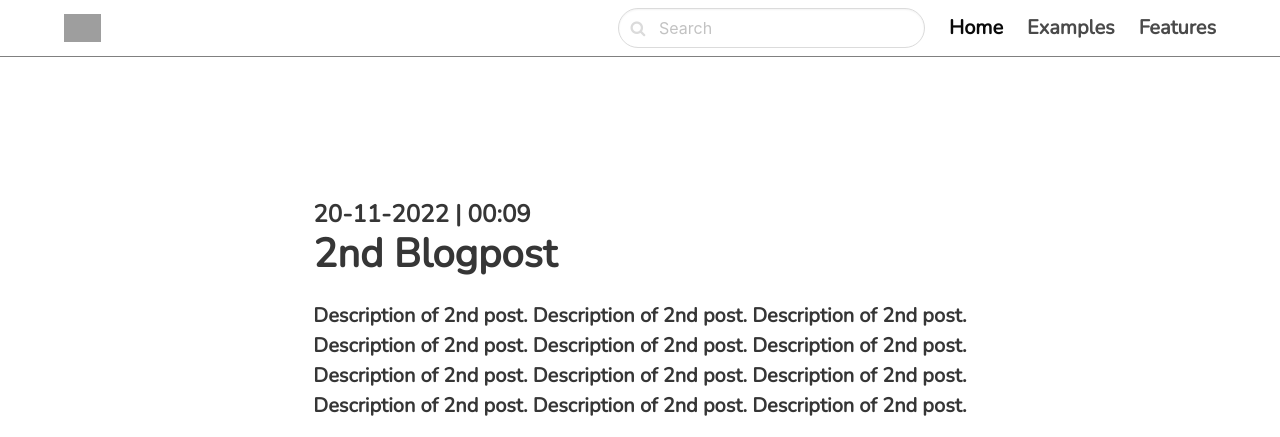
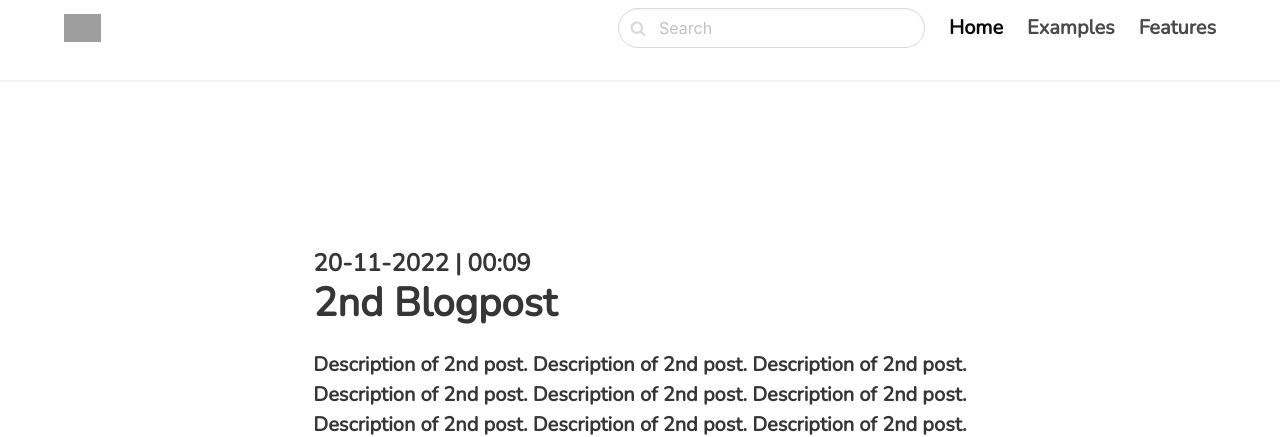
Before and after one commit to RichardStelzer/blog, a Django app: a page that uses blog/core/templates/core/base.html in a window 1280 px wide. Shown: the top 437 px of the page. Run offline with Django 3.2, Linux system fonts and the light colour scheme; data comes from the database, SQL or seed files in the repository; grey boxes are pictures that could not be loaded.

Commit message:
Added horizontal line below the navbar.

```diff
--- a/blog/core/templates/core/base.html
+++ b/blog/core/templates/core/base.html
@@ -10,7 +10,6 @@
 
         <link rel="stylesheet" href="https://unpkg.com/bulma@0.9.3/css/bulma.min.css" />
         <link href="https://stackpath.bootstrapcdn.com/font-awesome/4.7.0/css/font-awesome.min.css" rel="stylesheet" integrity="sha384-wvfXpqpZZVQGK6TAh5PVlGOfQNHSoD2xbE+QkPxCAFlNEevoEH3Sl0sibVcOQVnN" crossorigin="anonymous">
-        <link rel="stylesheet" href="../css/bulma-divider.min.css">
 
         <style>
             @import url('https://fonts.googleapis.com/css2?family=Nunito&display=swap');
@@ -23,7 +22,7 @@
     </head>
 
     <body>
-        <nav class="navbar" style="border-bottom: 1.5px solid gray">
+        <nav class="navbar"><!-- style="border-bottom: 1.5px solid gray">-->
             <div class="container">
                 <div class="navbar-brand">
                     <a class="navbar-item" href="../"> <!--"../about/""-->
@@ -58,7 +57,7 @@
                 </div>
             </div>
         </nav>
-
+        <hr>
         <section class="section">
             <div>
                 {% block content %}
```
